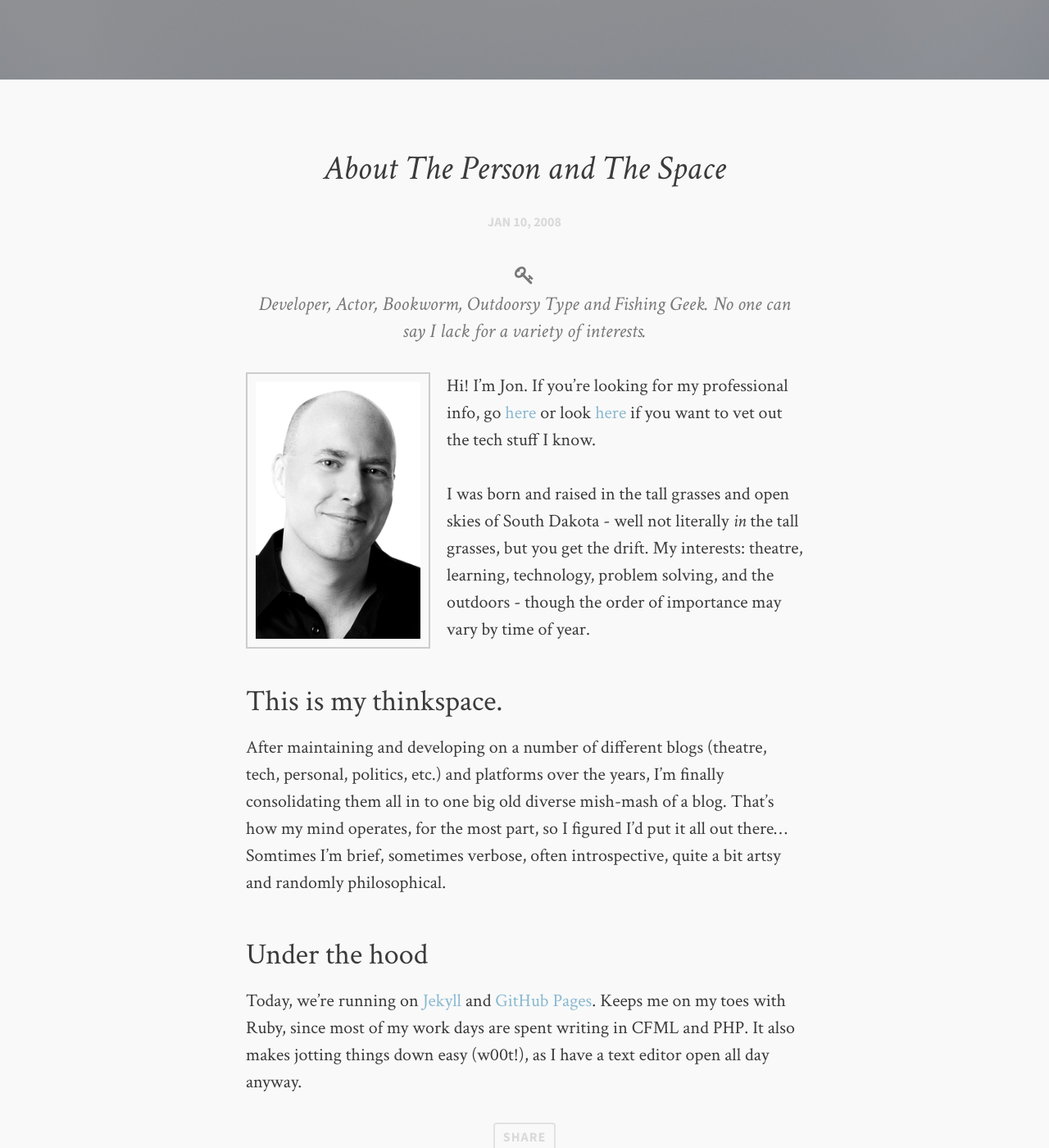
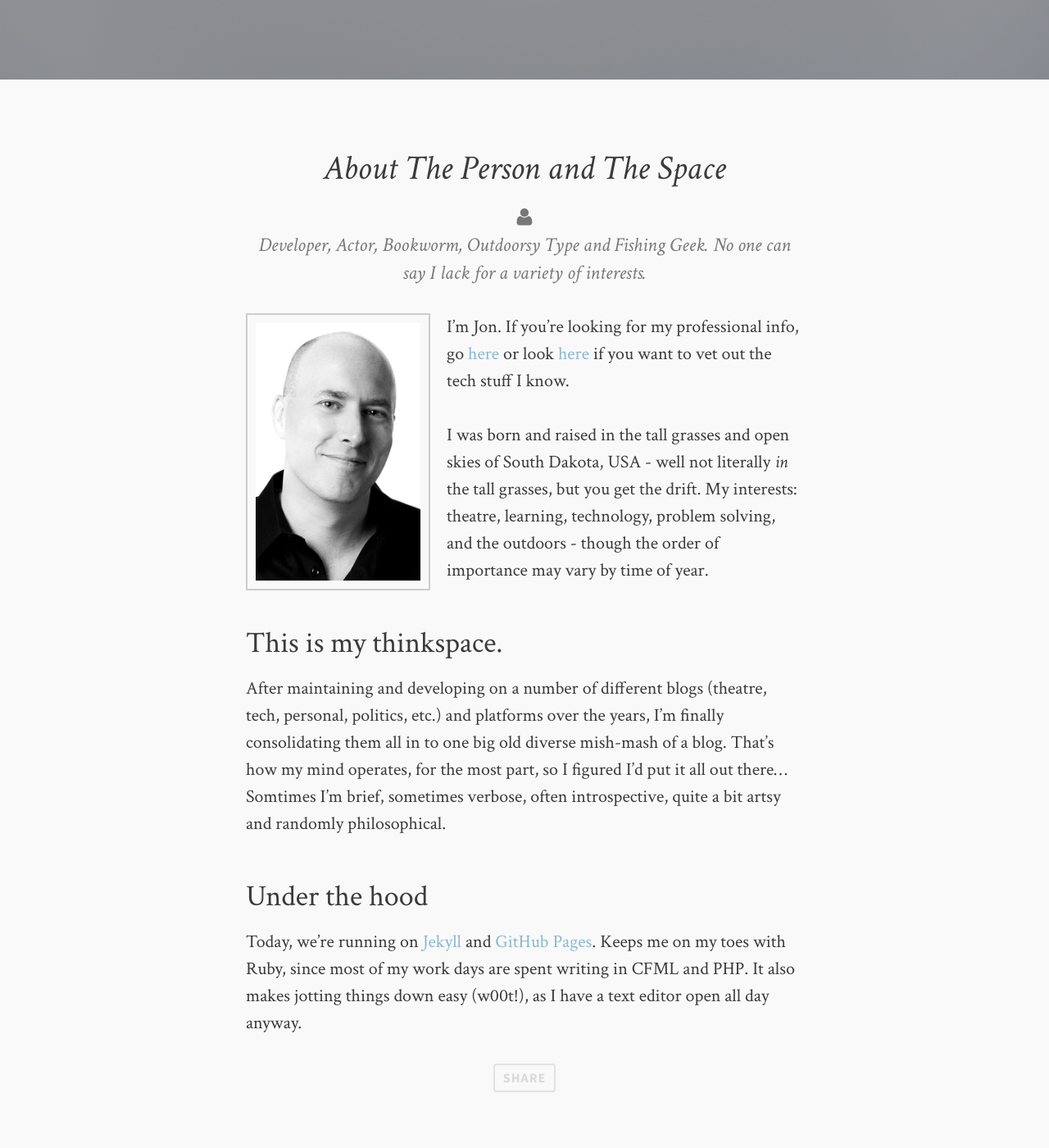
Before and after one commit to jclausen/jclausen.github.io, a Jekyll site: the page built from about.md, in a window 1280 px wide and 1400 px high, scrolled down 453 px. Shown: the whole window at 82% size. Built offline with Jekyll 4.4.1, drawn with Linux system fonts in a browser that asks for light colours; comment, search, counter and statistics services are not loaded; some of the changed text lies outside the part shown.

Commit message:
tweaky, tweaky

```diff
--- a/_layouts/page.html
+++ b/_layouts/page.html
@@ -18,7 +18,9 @@
         <header class="post-header">
           <hgroup>
             <h1>{{ page.title }}</h1>
-            <p class="intro">{% if page.description %}{{ page.description }}{% else %}{{ page.tagline }}{% endif %}</p>
+            {% if page.description or page.tagline %}
+            <p class="intro text-muted" style="text-align:center!important"><i class="fa {% if page.fa_class %}{{page.fa_class}}{% else %}fa-key{% endif %}"></i><br/><em>{% if page.description %}{{ page.description }}{% else %}{{ page.tagline }}{% endif %}</em></p>
+            {% endif %}
 
           </hgroup>
         </header>
--- a/about.md
+++ b/about.md
@@ -21,11 +21,12 @@
 - Theatre
 tags: []
 comments: []
+fa_class: "fa-user"
 ---
 
-<img class="left" src="/images/jon_headshot_md.jpg" alt="My photo" width="225px"/>Hi! I'm Jon.  If you're looking for my professional info, go [here](http://silowebworks.com/about/) or look [here](http://silowebworks.com/solutions/sub-contract/) if you want to vet out the tech stuff I know.
+<img class="left" src="/images/jon_headshot_md.jpg" alt="My photo" width="225px"/>I'm Jon.  If you're looking for my professional info, go [here](http://silowebworks.com/about/) or look [here](http://silowebworks.com/solutions/sub-contract/) if you want to vet out the tech stuff I know.
 
-I was born and raised in the tall grasses and open skies of South Dakota - well not literally *in* the tall grasses, but you get the drift.  My interests:  theatre, learning, technology, problem solving, and the outdoors - though the order of importance may vary by time of year.
+I was born and raised in the tall grasses and open skies of South Dakota, USA - well not literally *in* the tall grasses, but you get the drift.  My interests:  theatre, learning, technology, problem solving, and the outdoors - though the order of importance may vary by time of year.
 
 This is my thinkspace.
 ----------------------
```
Also changed, not shown: other parts of about.md (+1 -1 lines), 2 other files.
